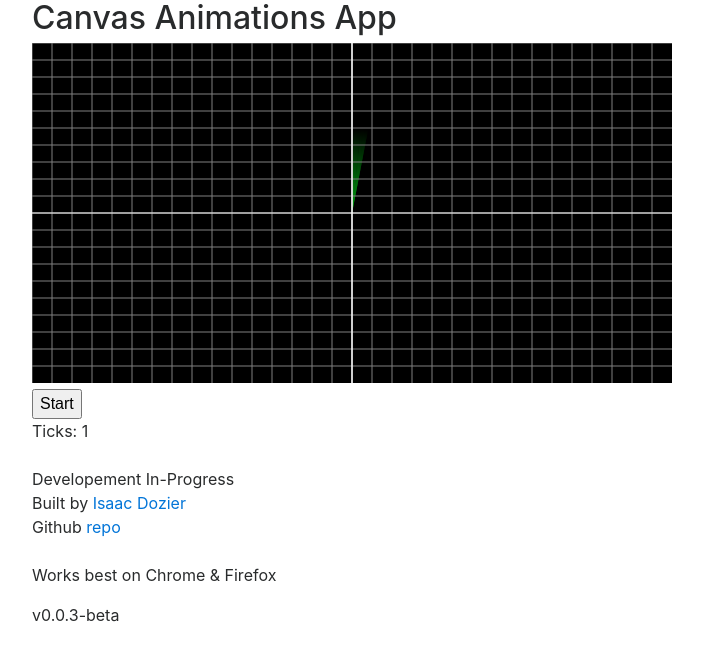
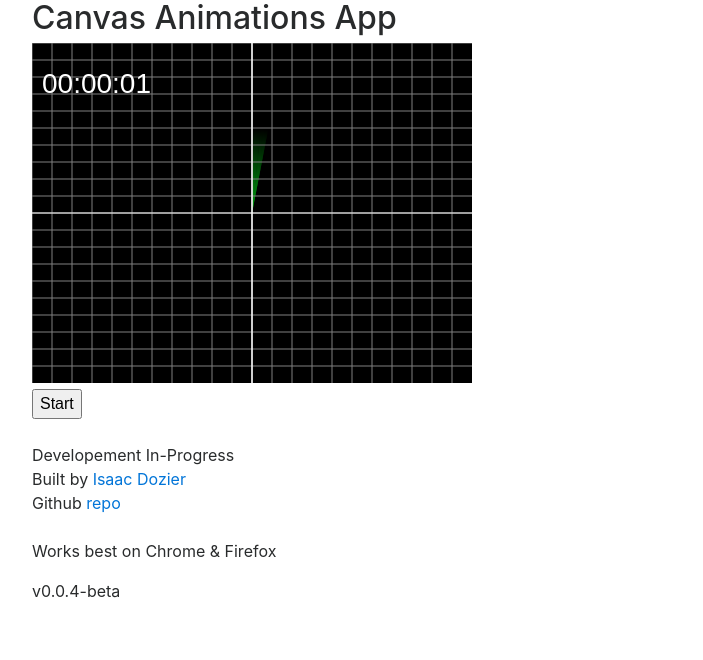
Before and after one commit to isaacdozier/javascript-canvas-game, a plain HTML site: page index.html in a window 1280 px wide. Both pictures are taken after a click on the button "Start". Shown: the whole page, without its empty margins (53-756 px from the left). Drawn offline with nearby package versions, Linux system fonts and the light colour scheme.

Commit message:
v0.0.4-beta: fix timer accuracy. move timer to canvas element.

```diff
--- a/index.html
+++ b/index.html
@@ -37,11 +37,7 @@
 				<div class="row col-lg-12 col-md-12 col-sm-12 options">
 					<div class=" col-lg-12">
 						<div id="options"><button onclick="go(ctx)">Start</button></div>
-						<div id="details">
-							Ticks: <span id="tick"></span>
-							<br />
-							<!--speed: <input type="number" id="speed" value="1" min="" max="10"/>-->
-						</div>
+						<div id="details"></div>
 					</div>
 				</div>
 			</div>
@@ -63,7 +59,7 @@
 
 			<div class="row">
 				<div class="col foot">
-					<p>v0.0.3-beta</p>
+					<p>v0.0.4-beta</p>
 				</div>
 			</div>
 		</div>
--- a/src.js
+++ b/src.js
@@ -1,13 +1,12 @@
 var Xcnt = 0, Ycnt =0
 var timer = (2/(60))
-var l = (1.5)-(timer/2), n = (l + (timer))
-var w = 640, h = 340
+var sl = (1.5)-(timer/2), sn = (sl + (timer))
+var ml = (1.5)-(timer/2), mn = (ml + (timer))
+var w = 440, h = 340
 var c = document.getElementById('animations')
 var ctx = c.getContext("2d")
 var center = h/2
 var tick = 0
-var running = false
-var cnt
 
 function init(c){
     document.getElementById('animations').width = w
@@ -15,60 +14,73 @@ function init(c){
     c.fillRect(0,0,w,h);
     grid(ctx)
     xy(ctx)
-    c.strokeStyle= 'white'
 }
 
 function go(c){
-        cnt++
-         setInterval(function(){
-            build(ctx)
-        }, 1000);
-
+    var timeStart = Date.now()
+     setInterval(function(){
+        build(c,tick)
+        displayTick(c)
+    }, 1000-(Date.now()-timeStart));
 }
 
-function build(c){
-    displayTick()
-
+function build(c,t){
+    c.fillStyle = 'black'
     c.fillRect(0,0,w,h);
 
+    for(var i=0; center > i;i++){
+        var r = 0, g = 0, b = 0
 
-    for(var i=0; center > i;i++){
-         clockHand(ctx,i)
+        c.strokeStyle= 'rgb('+r+','+g+i+','+b+(i/10)+')'
+
+        c.beginPath()
+        c.arc(w/2, h/2, ((h/2)-i)/2, (sl*Math.PI-(sn-sl)) , (sn*Math.PI+(sn-sl)))
+        c.stroke()
     }
 
-    grid(ctx)
-    xy(ctx)
 
-    n = n + timer
-    l = l + timer
+    sn = sn + timer
+    sl = sl + timer
+
+    grid(c)
+    xy(c)
 }
 
-function displayTick(){
-    document.getElementById('tick').innerHTML = tick
+function hour(){
+    return Math.floor(tick/60/60)
+    }
+
+function minute(){
+    return Math.floor(tick/60) - (hour()*60)
+    }
+
+function second(){
+    return tick - (minute()*60) - (hour()*60*60)
+    }
+
+function displayTick(c){
+    var time = leadZero(hour()) + ':' + leadZero(minute()) + ':' + leadZero(second())
+
+    c.beginPath()
+    c.fillStyle = "white"
+    c.font = "28px Arial";
+    c.fillText(time,10,50);
+    c.stroke()
+
     tick++
 }
 
-function clockHand(c,i){
-    var lTmp = (l*Math.PI)-((n-l))
-    var nTmp = (n*Math.PI)+((n-l))
-    var r = 0, g = 0, b = 0
-
-    ctx.strokeStyle= 'rgb('+r+','+g+i+','+b+(i/10)+')'
-
-    c.beginPath();
-    c.arc(w/2, h/2, ((h/2)-i)/2, lTmp, nTmp)
-    c.stroke()
-}
+function leadZero(n){if(n < 10){return "0" + n} else {return n}}
 
 //X and Y 0 Coords
 function xy(c){
-    ctx.beginPath();
-    ctx.strokeStyle= 'white'
+    c.strokeStyle= 'white'
 
-    ctx.moveTo(w/2,0);
+    c.beginPath();
+    c.moveTo(w/2,0);
     c.lineTo(w/2,h);
     c.stroke()
-    ctx.moveTo(0,h/2);
+    c.moveTo(0,h/2);
     c.lineTo(w,h/2);
     c.stroke()
 }
@@ -77,7 +89,7 @@ function grid(c){
     var gh = h/((h)/20)
     var gw = w/((w)/20)
 
-    ctx.strokeStyle= 'grey'
+    c.strokeStyle= 'grey'
 
     //horizontal lines
     var hn = 0
```
